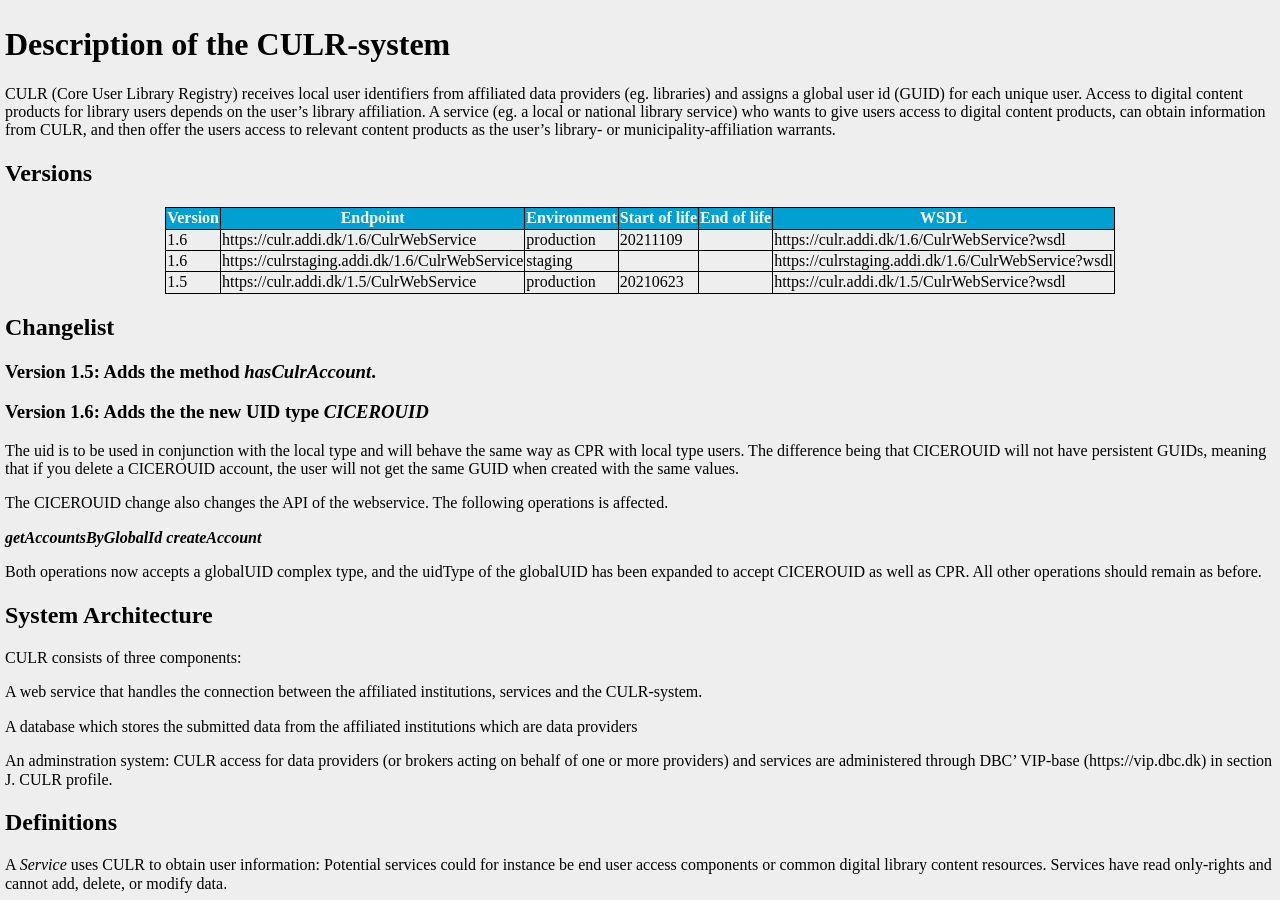
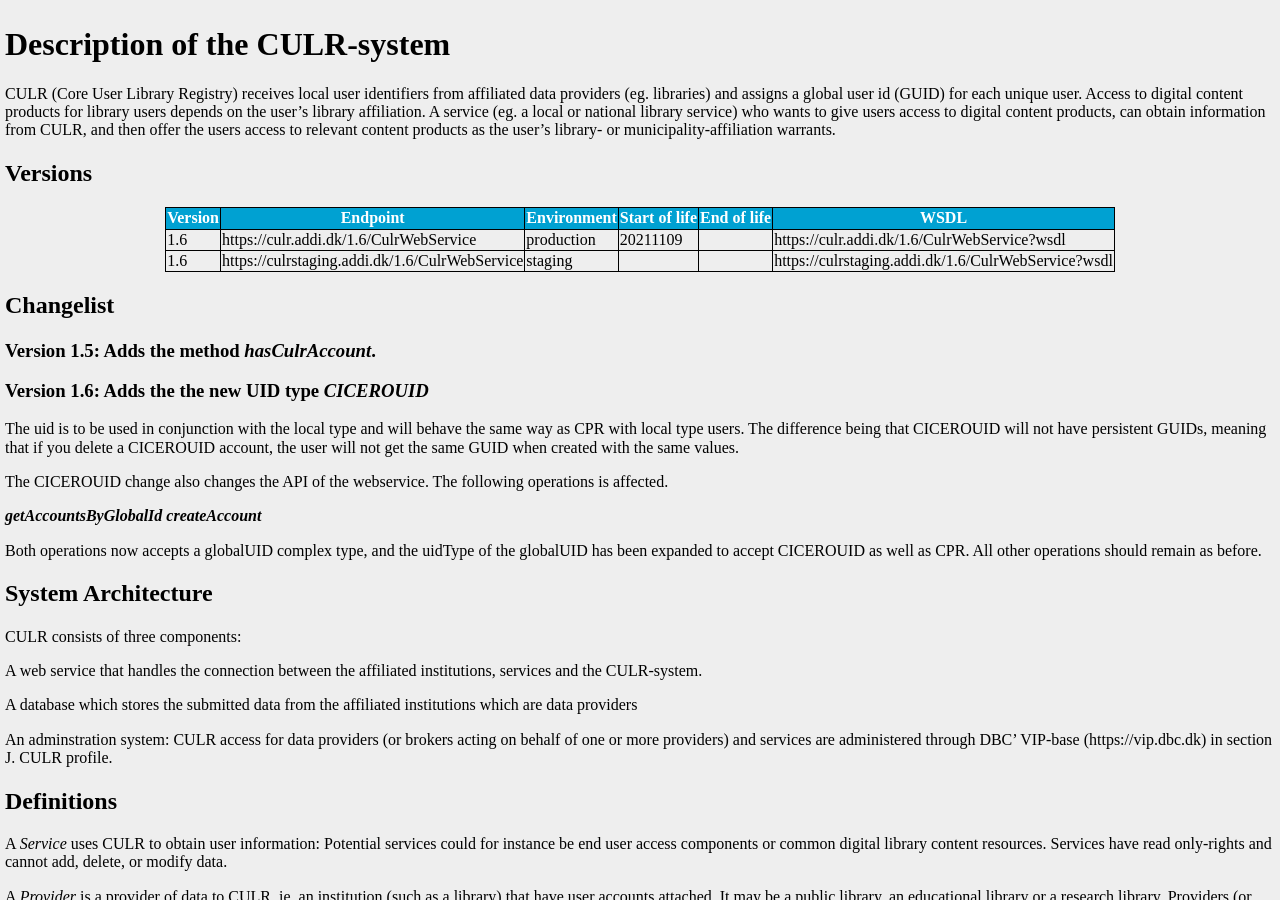
Before and after one commit to DBCDK/dbcdk.github.io, a Jekyll site: the page built from Culrservice.md, in a window 1280 px wide and 900 px high. Built offline with Jekyll 4.4.1, drawn with Linux system fonts in a browser that asks for light colours; nearby versions of some CDN libraries; our own code applies the rules of GitHub Pages for plain Markdown files.

Commit message:
Update Culrservice.md

```diff
--- a/Culrservice.md
+++ b/Culrservice.md
@@ -12,7 +12,6 @@
 |---------|----------------------------------------------------|----------------|---------------|-------------|------|
 | 1.6     | https://culr.addi.dk/1.6/CulrWebService            | production     | 20211109      |             | https://culr.addi.dk/1.6/CulrWebService?wsdl
 | 1.6     | https://culrstaging.addi.dk/1.6/CulrWebService     | staging        |               |             | https://culrstaging.addi.dk/1.6/CulrWebService?wsdl
-| 1.5     | https://culr.addi.dk/1.5/CulrWebService            | production     | 20210623      |             | https://culr.addi.dk/1.5/CulrWebService?wsdl
 
 ## Changelist
 ### Version 1.5: Adds the method ***hasCulrAccount***.
```
